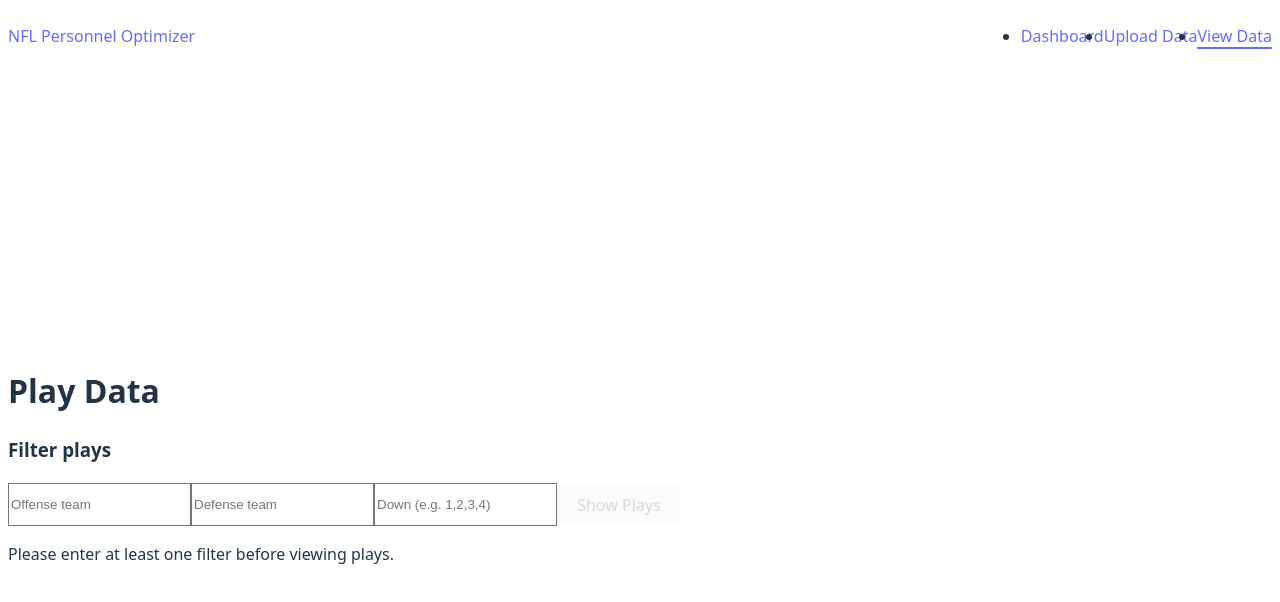
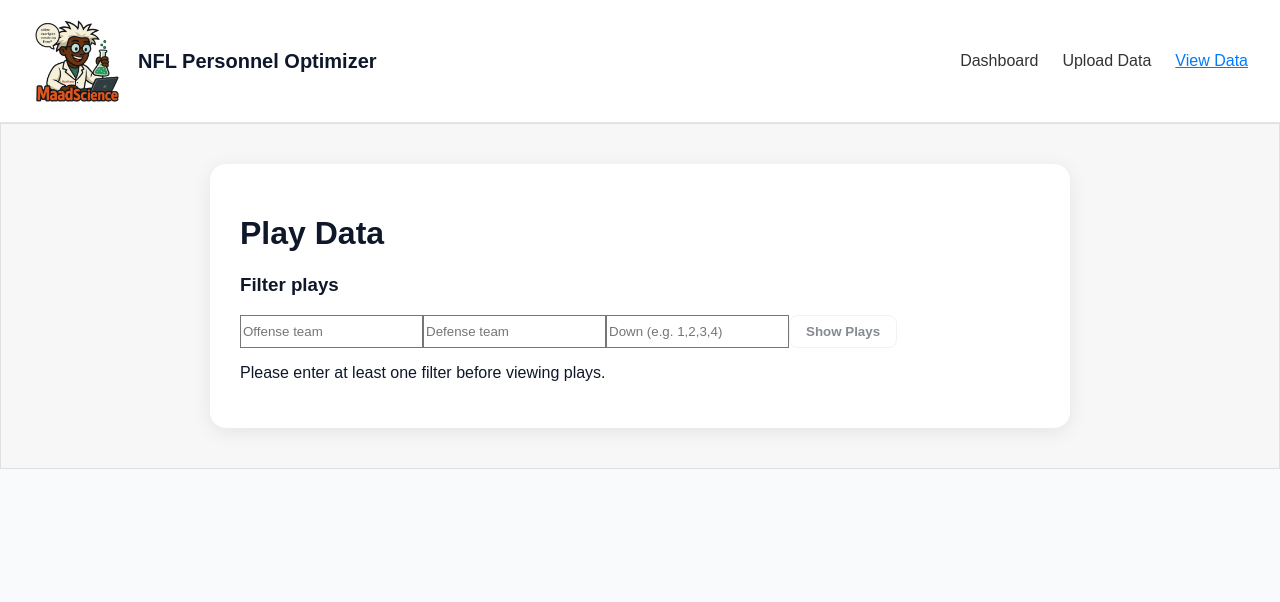
Before and after one commit to NyleClem/npo-project, a React (Vite) app in the folder client/: page /view in a window 1280 px wide. Shown: the top 602 px of the page. Built offline with nearby package versions, Linux system fonts and the light colour scheme.

Commit message:
Marcus banks04/front end branding layout (#34)
* Finished Front end with Reuseable Containers

* Fixed it so it has Brando Filters

```diff
--- a/client/src/App.jsx
+++ b/client/src/App.jsx
@@ -1,18 +1,20 @@
-// client/src/App.jsx
 import { BrowserRouter, Routes, Route } from "react-router-dom";
-import Layout from "./components/Layout";
+import NavBar from "./components/Navbar";
 import Dashboard from "./pages/Dashboard";
-import Upload from "./pages/UploadPage";
+import UploadPage from "./pages/UploadPage";
 import ViewDataPage from "./pages/ViewDataPage";
 
-export default function App() {
+function App() {
   return (
     <BrowserRouter>
+      <NavBar />
       <Routes>
         <Route path="/" element={<Dashboard />} />
-        <Route path="/upload" element={<Upload />} />
+        <Route path="/upload" element={<UploadPage />} />
         <Route path="/view" element={<ViewDataPage />} />
       </Routes>
     </BrowserRouter>
   );
 }
+
+export default App;
--- a/client/src/components/Layout.jsx
+++ b/client/src/components/Layout.jsx
@@ -1,12 +1,12 @@
-import Navbar from "./Navbar";
+import NavBar from "./Navbar";
 
-export default function Layout({ children }) {
+const Layout = ({ children }) => {
   return (
-    <div className="flex flex-col min-h-screen">
-      <Navbar/>
-      <main className="min-h-screen bg-gray-950 text-gray-100 flex items-center justify-center p-6">
-        <div className="w-full max-w-3xl">{children}</div>
-      </main>
-    </div>
+    <>
+      <NavBar />
+      <div className="content">{children}</div>
+    </>
   );
-}
+};
+
+export default Layout;
--- a/client/src/components/Navbar.jsx
+++ b/client/src/components/Navbar.jsx
@@ -1,37 +1,71 @@
-import { NavLink, Link } from "react-router-dom";
+import { NavLink } from "react-router-dom";
+import Logo from "../assets/MaadScienceLogo.png";
 
-export default function Navbar() {
-    const navitems = [
-        { name: "Dashboard", path: "/" },
-        { name: "Upload Data", path: "/upload" },
-        { name: "View Data", path: "/view" },
-    ];
-
+const NavBar = () => {
   return (
-        <nav aria-label="Main navigation" className="bg-gray-900 text-gray-100 px-6 py-4 shadow-md">
-            <div className="max-w-7xl mx-auto flex justify-between items-center">
-                <div>
-                    <Link to="/" className="text-2xl font-bold">NFL Personnel Optimizer</Link>
+    <nav
+      style={{
+        display: "flex",
+        alignItems: "center",
+        justifyContent: "space-between",
+        padding: "16px 32px",
+        borderBottom: "1px solid #e5e5e5",
+        background: "#ffffff"
+      }}
+    >
+      {/* Left Section - Logo and Title */}
+      <div style={{ display: "flex", alignItems: "center", gap: "16px" }}>
+        <img
+          src={Logo}
+          alt="MaadScience Logo"
+          style={{
+            width: "90px",
+            height: "auto",
+            objectFit: "contain"
+          }}
+        />
+        <span style={{ fontSize: "1.25rem", fontWeight: 600 }}>
+          NFL Personnel Optimizer
+        </span>
       </div>
 
-                <ul className="flex items-center space-x-6">
-                    {navitems.map((item) => (
-                        <li key={item.path}>
+      {/* Right Section - Links */}
+      <div style={{ display: "flex", gap: "24px" }}>
         <NavLink
-                                to={item.path}
-                                end
-                                className={({ isActive }) =>
-                                    isActive
-                                        ? "font-semibold text-blue-400 border-b-2 border-blue-400 pb-1 transition duration-150"
-                                        : "hover:text-blue-400 transition duration-150"
-                                }
+          to="/"
+          style={({ isActive }) => ({
+            color: isActive ? "#007bff" : "#333",
+            textDecoration: isActive ? "underline" : "none",
+            fontSize: "1rem"
+          })}
         >
-                                {item.name}
+          Dashboard
         </NavLink>
-                        </li>
-                    ))}
-                </ul>
+
+        <NavLink
+          to="/upload"
+          style={({ isActive }) => ({
+            color: isActive ? "#007bff" : "#333",
+            textDecoration: isActive ? "underline" : "none",
+            fontSize: "1rem"
+          })}
+        >
+          Upload Data
+        </NavLink>
+
+        <NavLink
+          to="/view"
+          style={({ isActive }) => ({
+            color: isActive ? "#007bff" : "#333",
+            textDecoration: isActive ? "underline" : "none",
+            fontSize: "1rem"
+          })}
+        >
+          View Data
+        </NavLink>
       </div>
     </nav>
   );
-}
+};
+
+export default NavBar;
--- /dev/null
+++ b/client/src/components/PageContainer.jsx
@@ -0,0 +1,17 @@
+export default function PageContainer({ children }) {
+  return (
+    <div className="w-full flex justify-center py-10 px-4">
+      <div className="
+        w-full
+        max-w-3xl
+        bg-[#f7f7f8]
+        border border-[#e0e0e0]
+        rounded-xl
+        shadow-sm
+        p-8
+      ">
+        {children}
+      </div>
+    </div>
+  );
+}
--- a/client/src/index.css
+++ b/client/src/index.css
@@ -3,59 +3,71 @@
 @tailwind components;
 @tailwind utilities;
 
-/* existing styles*/
-:root {
-  font-family: system-ui, Avenir, Helvetica, Arial, sans-serif;
-  line-height: 1.5;
-  font-weight: 400;
 
-  color-scheme: light dark;
-  color: rgba(255, 255, 255, 0.87);
-  background-color: #242424;
+:root{
+  --bg: #F9FAFB;
+  --surface: #FFFFFF;
+  --text: #0F172A;
+  --muted: #6B7280;
+  --accent: #1E90FF;
+  --accent-dark: #0A4FA3;
+  --border: #E5E7EB;
+  --radius: 0.5rem;
+  font-family: ui-sans-serif, system-ui, -apple-system, "Segoe UI", Roboto, "Helvetica Neue", Arial;
+}
 
-  font-synthesis: none;
-  text-rendering: optimizeLegibility;
+
+html, body, #root {
+  height: 100%;
+  background-color: var(--bg);
+  color: var(--text);
+  margin: 0;
   -webkit-font-smoothing: antialiased;
   -moz-osx-font-smoothing: grayscale;
 }
 
-a {
-  font-weight: 500;
-  color: #646cff;
-  text-decoration: inherit;
+
+button {
+  border-radius: 0.5rem;
+  padding: 0.5rem 1rem;
+  background-color: var(--surface);
+  border: 1px solid var(--border);
+  color: var(--text);
+  font-weight: 600;
 }
-a:hover {
-  color: #535bf2;
+button.primary {
+  background-color: var(--accent);
+  color: white;
+  border-color: var(--accent);
+}
+button.primary:hover { background-color: var(--accent-dark); border-color: var(--accent-dark); }
+
+
+.container-centered {
+  max-width: 64rem;
+  margin-left: auto;
+  margin-right: auto;
+  padding-left: 1.5rem;
+  padding-right: 1.5rem;
 }
 
-button {
-  border-radius: 8px;
-  border: 1px solid transparent;
-  padding: 0.6em 1.2em;
-  font-size: 1em;
-  font-weight: 500;
-  font-family: inherit;
-  background-color: #1a1a1a;
-  cursor: pointer;
-  transition: border-color 0.25s;
-}
-button:hover {
-  border-color: #646cff;
-}
-button:focus,
-button:focus-visible {
-  outline: 4px auto -webkit-focus-ring-color;
+
+.card {
+  background: var(--surface);
+  border: 1px solid var(--border);
+  border-radius: var(--radius);
+  padding: 1.25rem;
+  box-shadow: 0 1px 2px rgba(15,23,42,0.04);
 }
 
-@media (prefers-color-scheme: light) {
-  :root {
-    color: #213547;
-    background-color: #ffffff;
-  }
-  a:hover {
-    color: #747bff;
-  }
-  button {
-    background-color: #f9f9f9;
-  }
+
+a {
+  color: var(--accent);
+  text-decoration: none;
 }
+a:hover { color: var(--accent-dark); }
+
+
+@media (min-width: 768px) {
+  .container-centered { padding-left: 2rem; padding-right: 2rem; }
+}
--- a/client/src/main.jsx
+++ b/client/src/main.jsx
@@ -2,6 +2,7 @@ import { StrictMode } from "react";
 import { createRoot } from "react-dom/client";
 import "./index.css";
 import App from "./App.jsx";
+import './styles/global.css';
 
 createRoot(document.getElementById("root")).render(
   <StrictMode>
--- a/client/src/pages/Dashboard.jsx
+++ b/client/src/pages/Dashboard.jsx
@@ -1,36 +1,35 @@
-import { Link } from "react-router-dom";
-import Layout from "../components/Layout";
+import { NavLink } from "react-router-dom";
+import PageContainer from "../components/PageContainer";
+const Dashboard = () => {
+  return (
+    <PageContainer>
+      <div className="page-container">
+    <div className="w-full flex justify-center mt-10">
+      <div className="p-8 bg-white shadow-md rounded-xl w-[400px]">
+        <h1 className="text-2xl font-semibold mb-6 text-center">
+          Dashboard
+        </h1>
 
-export default function Dashboard() {
-  return (
-    <Layout>
-      <section className="bg-gray-900/70 backdrop-blur rounded-2xl shadow-xl border border-white/5 p-8 sm:p-10">
-        <header className="text-center space-y-2 mb-8">
-          <h1 className="text-3xl sm:text-4xl font-extrabold">Dashboard</h1>
-          <p className="text-sm text-gray-400">
-            Start by uploading a CSV or view stored play data.
-          </p>
-        </header>
+        <div className="flex flex-col gap-4">
+          <NavLink
+            to="/view"
+            className="p-3 text-center bg-gray-100 hover:bg-gray-200 rounded-lg"
+          >
+            View Data
+          </NavLink>
 
-        {/* Actions */}
-        <div className="grid grid-cols-1 sm:grid-cols-2 gap-4">
-          <Link
+          <NavLink
             to="/upload"
-            className="w-full text-center px-8 py-4 rounded-xl text-lg font-semibold
-                       bg-blue-600 hover:bg-blue-700 active:scale-[0.99] transition"
+            className="p-3 text-center bg-gray-100 hover:bg-gray-200 rounded-lg"
           >
             Upload Data
-          </Link>
+          </NavLink>
+        </div>
+      </div>
+    </div>
+    </div>
+    </PageContainer>
+  );
+};
 
-          <Link
-            to="/view"
-            className="w-full text-center px-8 py-4 rounded-xl text-lg font-semibold
-                       bg-gray-800 hover:bg-gray-900 active:scale-[0.99] transition"
-          >
-            View Data
-          </Link>
-        </div>
-      </section>
-    </Layout>
-  );
-}
+export default Dashboard;
--- a/client/src/pages/UploadPage.jsx
+++ b/client/src/pages/UploadPage.jsx
@@ -1,6 +1,7 @@
 // client/src/pages/Upload.jsx
+import PageContainer from "../components/PageContainer";
 import { useState } from "react";
-import Layout from "../components/Layout";
+
 
 export default function Upload() {
   const [file, setFile] = useState(null);
@@ -93,7 +94,8 @@ export default function Upload() {
   }
 
   return (
-    <Layout>
+      <PageContainer>
+        <div className="page-container">
       <div className="w-full flex justify-center items-start py-10">
         <div className="w-full max-w-xl bg-gray-900 border border-gray-700 rounded-xl shadow-lg p-6 text-gray-100">
           <h1 className="text-2xl font-bold mb-2">
@@ -176,6 +178,7 @@ export default function Upload() {
           </form>
         </div>
       </div>
-    </Layout>
+      </div>
+    </PageContainer>
   );
 }
--- a/client/src/pages/ViewDataPage.jsx
+++ b/client/src/pages/ViewDataPage.jsx
@@ -1,13 +1,15 @@
-import Layout from "../components/Layout";
+import PageContainer from "../components/PageContainer";
 import PlaysTable from "../components/PlaysTable";
 
 export default function ViewDataPage() {
   return (
-    <Layout>
+    <PageContainer>
+      <div className="page-container">
       <div>
         <h1 className="text-2xl font-bold mb-4">Play Data</h1>
         <PlaysTable />
       </div>
-    </Layout>
+      </div>
+    </PageContainer>
   );
 }
--- /dev/null
+++ b/client/src/styles/global.css
@@ -0,0 +1,26 @@
+body {
+  margin: 0;
+  padding: 0;
+  background: #fafafa;
+  font-family: Arial, Helvetica, sans-serif;
+  color: #222;
+}
+
+.app-container {
+  max-width: 1200px;
+  margin: 0 auto;
+}
+
+.page-container {
+  max-width: 800px;        /* controls width — adjust as you like */
+  margin: 40px auto;       /* centers the box on the page */
+  padding: 30px;
+
+  background: #ffffff;
+  border-radius: 16px;
+  box-shadow: 0 4px 20px rgba(0, 0, 0, 0.08);
+
+  display: flex;
+  flex-direction: column;
+  gap: 20px;
+}
```
Also changed, not shown: client/src/components/PlaysTable.jsx (+10 -0 lines), client/tailwind.config.js (+30 -2 lines). Lines whose indentation alone changed are shown as unchanged.
